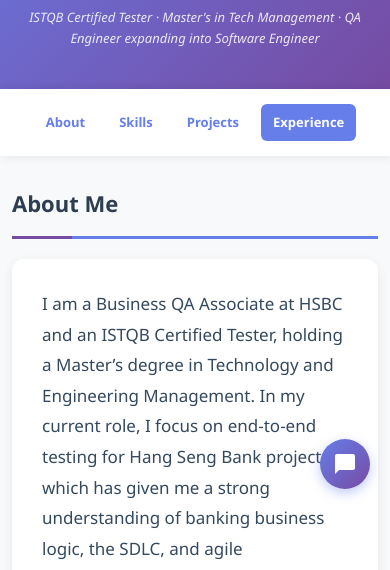
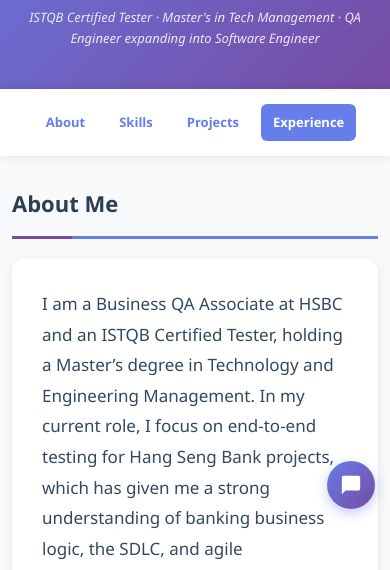
Before and after one commit to joyceyu-tech/joyce-website, a plain HTML site: page index.html in a window 390 px wide. Shown: the part 270-840 px from the top of the page. Drawn offline with Linux system fonts and the light colour scheme.

Commit message:
Update website

```diff
--- a/index.html
+++ b/index.html
@@ -35,7 +35,7 @@
                 I am a Business QA Associate at HSBC and an ISTQB Certified Tester, holding a Master’s degree in Technology and Engineering Management.
                 In my current role, I focus on end-to-end testing for Hang Seng Bank projects, which has given me a strong understanding of banking business
                 logic, the SDLC, and agile methodologies.
-            <p>
+            </p>
                 Technical Focus & Growth
                 My core technical strength lies in Java Backend Development (Spring Boot), where I have built multiple personal projects.
             </p>
@@ -273,14 +273,14 @@
         </svg>
     </button>
 
-    <!-- 手机端联系浮动按钮 -->
+    <!-- 联系浮动按钮 (右侧，用来打开/关闭联系面板) -->
     <button class="contact-toggle" id="contactToggle" aria-label="Toggle contact panel">
         <svg width="24" height="24" viewBox="0 0 24 24" fill="currentColor">
             <path d="M20 2H4c-1.1 0-2 .9-2 2v18l4-4h14c1.1 0 2-.9 2-2V4c0-1.1-.9-2-2-2z"/>
         </svg>
     </button>
 
-    <!-- 右侧联系信息卡片 -->
+    <!-- 右侧联系信息面板 (包含关闭按钮和联系方式) -->
     <div class="contact-sidebar" id="contactSidebar">
         <div class="contact-card">
             <button class="toggle-contact-btn" id="toggleContactBtn" aria-label="Toggle contact panel">
--- a/script.js
+++ b/script.js
@@ -3,8 +3,7 @@
 // 等待 DOM 加载完成
 document.addEventListener('DOMContentLoaded', function() {
 
-    // ==================== 1. 联系侧边栏 Toggle 功能 ====================
-    const toggleContactBtn = document.getElementById('toggleContactBtn');
+    // ==================== 1. 联系侧边栏功能 ====================
     const contactToggle = document.getElementById('contactToggle');
     const contactSidebar = document.getElementById('contactSidebar');
 
@@ -13,24 +12,18 @@ document.addEventListener('DOMContentLoaded', function() {
         contactSidebar.classList.add('hidden');
     }
 
-    // 显示 toggle 按钮（桌面端与移动端都可用）
-    function updateContactToggleVisibility() {
-        if (contactToggle) {
-            contactToggle.classList.add('visible');
-        }
+    // 浮动按钮点击事件 - 显示/隐藏侧边栏
+    if (contactToggle && contactSidebar) {
+        contactToggle.addEventListener('click', function() {
+            contactSidebar.classList.toggle('hidden');
+        });
     }
 
     // 关闭按钮点击事件 - 隐藏侧边栏
+    const toggleContactBtn = document.getElementById('toggleContactBtn');
     if (toggleContactBtn && contactSidebar) {
         toggleContactBtn.addEventListener('click', function() {
             contactSidebar.classList.add('hidden');
-        });
-    }
-
-    // Toggle 按钮点击事件 - 显示/隐藏侧边栏
-    if (contactToggle && contactSidebar) {
-        contactToggle.addEventListener('click', function() {
-            contactSidebar.classList.toggle('hidden');
         });
     }
 
@@ -42,12 +35,6 @@ document.addEventListener('DOMContentLoaded', function() {
             }
         });
     }
-
-    // 初始化 toggle 按钮可见性
-    updateContactToggleVisibility();
-
-    // 窗口大小改变时更新 toggle 按钮可见性
-    window.addEventListener('resize', updateContactToggleVisibility);
 
 
     // ==================== 2. 平滑滚动功能 ====================
--- a/style.css
+++ b/style.css
@@ -114,6 +114,38 @@ header h1 {
     background-color: rgba(102, 126, 234, 0.3);
     border-left-color: #667eea;
     color: #ffffff;
+}
+
+.contact-toggle {
+    position: fixed;
+    bottom: 95px;
+    right: 30px;
+    width: 55px;
+    height: 55px;
+    background: linear-gradient(135deg, #667eea 0%, #764ba2 100%);
+    color: white;
+    border: none;
+    border-radius: 50%;
+    cursor: pointer;
+    display: flex;
+    align-items: center;
+    justify-content: center;
+    box-shadow: 0 4px 12px rgba(102, 126, 234, 0.4);
+    opacity: 1;
+    visibility: visible;
+    transform: scale(1);
+    transition: all 0.3s ease;
+    z-index: 997;
+}
+
+.contact-toggle:hover {
+    transform: scale(1.1);
+    box-shadow: 0 6px 20px rgba(102, 126, 234, 0.6);
+}
+
+.contact-toggle svg {
+    width: 28px;
+    height: 28px;
 }
 
 /* ==================== 区块样式 ==================== */
@@ -656,44 +688,6 @@ footer p {
 }
 
 /* 手机端联系浮动按钮 */
-.contact-toggle {
-    position: fixed;
-    bottom: 95px;
-    right: 30px;
-    width: 55px;
-    height: 55px;
-    background: linear-gradient(135deg, #667eea 0%, #764ba2 100%);
-    color: white;
-    border: none;
-    border-radius: 50%;
-    cursor: pointer;
-    display: flex;
-    align-items: center;
-    justify-content: center;
-    box-shadow: 0 4px 12px rgba(102, 126, 234, 0.4);
-    opacity: 0;
-    visibility: hidden;
-    transform: scale(0);
-    transition: all 0.3s ease;
-    z-index: 997;
-}
-
-.contact-toggle.visible {
-    opacity: 1;
-    visibility: visible;
-    transform: scale(1);
-}
-
-.contact-toggle:hover {
-    transform: scale(1.1);
-    box-shadow: 0 6px 20px rgba(102, 126, 234, 0.6);
-}
-
-.contact-toggle svg {
-    width: 28px;
-    height: 28px;
-}
-
 /* ==================== 动画 ==================== */
 @keyframes fadeInDown {
     from {
@@ -871,18 +865,6 @@ footer p {
         padding-left: 22px;
     }
 
-    .contact-toggle {
-        width: 50px;
-        height: 50px;
-        bottom: 85px;
-        right: 20px;
-    }
-
-    .contact-toggle svg {
-        width: 24px;
-        height: 24px;
-    }
-
     .contact-sidebar {
         position: fixed;
         right: 0;
@@ -926,6 +908,18 @@ footer p {
     .back-to-top svg {
         width: 20px;
         height: 20px;
+    }
+
+    .contact-toggle {
+        width: 50px;
+        height: 50px;
+        bottom: 70px;
+        right: 20px;
+    }
+
+    .contact-toggle svg {
+        width: 24px;
+        height: 24px;
     }
 }
 
@@ -1021,9 +1015,15 @@ footer p {
     }
 
     .contact-toggle {
-        width: 50px;
-        height: 50px;
-        bottom: 85px;
-        right: 20px;
+        width: 48px;
+        height: 48px;
+        bottom: 65px;
+        right: 15px;
     }
+
+    .contact-toggle svg {
+        width: 22px;
+        height: 22px;
+    }
+
 }
```
